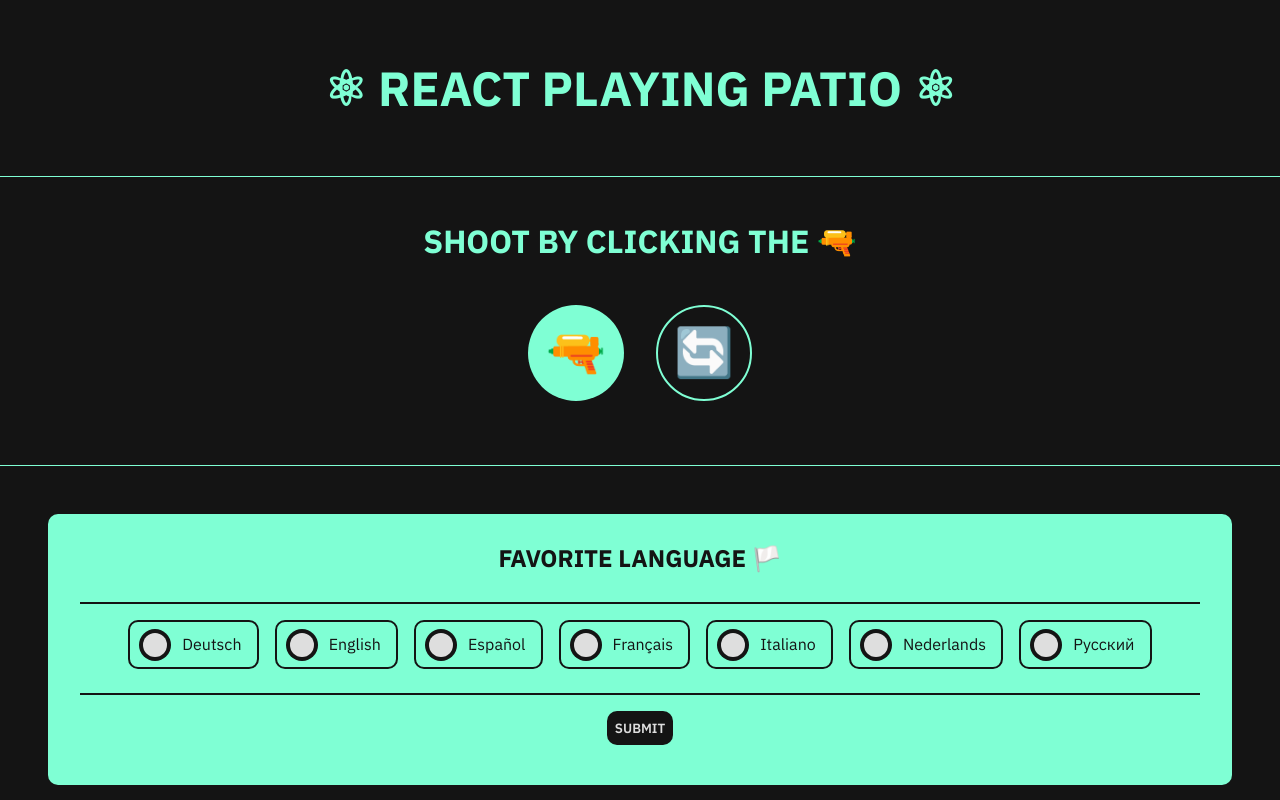
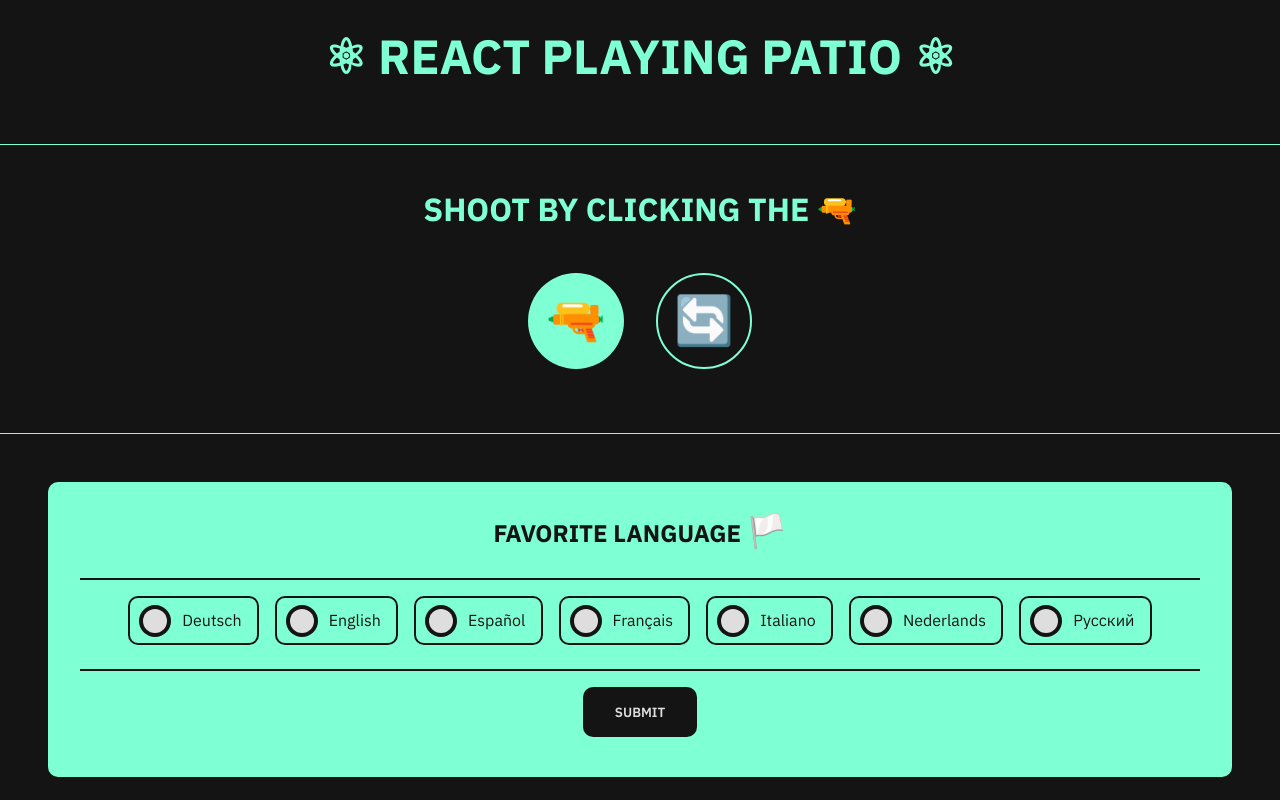
Before and after one commit to Devs2Rios/react-complete-guide, a React (Create React App) app: page / in a window 1280 px wide. Shown: the top 800 px of the page. Built offline with nearby package versions, Linux system fonts and the light colour scheme.

Commit message:
Languages

```diff
--- a/src/components/App/App.css
+++ b/src/components/App/App.css
@@ -6,3 +6,7 @@
   justify-content: space-between;
   align-items: center;
 }
+
+.members-title {
+  padding: 2rem 2rem 2.5rem 2rem;
+}
--- a/src/components/App/App.js
+++ b/src/components/App/App.js
@@ -1,4 +1,5 @@
 import './App.css';
+import { useState } from 'react';
 import Footer from '../Footer/Footer';
 import Member from '../Member/Member';
 import Container from '../Container/Container';
@@ -6,23 +7,39 @@ import ShootGame from '../ShootGame/ShootGame';
 import LanguageForm from '../LanguageForm/LanguageForm';
 
 export default function App() {
+  // States
+  const [userLocale, setUserLocale] = useState('en-US');
+  const [title, setTitle] = useState('REACT PLAYING PATIO');
+  const [membersTitle, setMembersTitle] = useState('Members');
+  const [gameQuotes, setGameQuotes] = useState([
+    'SHOOT BY CLICKING THE 🔫',
+    'SHOOT UNTIL YOU FIND THE 💎',
+    "YOU'RE RICH NOW!",
+  ]);
+  // Variables
   const members = {
     lalo: { nme: 'Eduardo Aire', handle: '@eduairet' },
     pedro: { nme: 'Pedro Ortíz', handle: '@Portizhead' },
   };
   const creator = { nme: 'Devs2Rios', url: 'https://github.com/Devs2Rios' };
-  const appTitle = '⚛ React Playing Patio ⚛';
-  document.title = `${creator.nme} - ${appTitle}`;
-
+  // Event handlers
+  const handleLang = (locl, title, mtitle, quotes) => {
+    setUserLocale(locl);
+    setTitle(title);
+    setMembersTitle(mtitle);
+    setGameQuotes(quotes);
+    document.title = `${creator.nme} - ⚛ ${title} ⚛`;
+  };
+  // App component
   return (
     <div className='App'>
       <header>
-        <h1 style={{ padding: '2rem 2rem 0 2rem' }}>{appTitle}</h1>
-        <ShootGame />
+        <h1>{`⚛ ${title} ⚛`}</h1>
+        <ShootGame quotes={gameQuotes} />
       </header>
       <main>
-        <LanguageForm />
-        <h2>Members</h2>
+        <LanguageForm handleLang={handleLang} />
+        <h2 className='members-title'>{membersTitle}</h2>
         <Container>
           {Object.values(members).map(member => (
             <Member
@@ -32,7 +49,7 @@ export default function App() {
           ))}
         </Container>
       </main>
-      <Footer creator={creator} />
+      <Footer creator={creator} locl={userLocale} />
     </div>
   );
 }
--- a/src/components/Footer/Footer.js
+++ b/src/components/Footer/Footer.js
@@ -12,14 +12,9 @@ export default function Footer(props) {
     minute: '2-digit',
     second: '2-digit',
   };
-  // User browser localization
-  const userLocale =
-    navigator.languages && navigator.languages.length
-      ? navigator.languages[0]
-      : navigator.language;
   // Date updater function
   const updateDate = date =>
-    new Intl.DateTimeFormat(userLocale, options).format(new Date());
+    new Intl.DateTimeFormat(props.locl, options).format(new Date());
   // State
   const [date, setDate] = useState(updateDate);
   // Date live update
--- a/src/components/LanguageForm/LanguageForm.css
+++ b/src/components/LanguageForm/LanguageForm.css
@@ -20,6 +20,10 @@
 .fav-lang-title {
   padding-bottom: 2rem;
   border-bottom: 2px solid var(--black);
+}
+
+#lang-flag {
+  font-size: 2rem;
 }
 
 @media (hover: hover) {
--- a/src/components/LanguageForm/LanguageForm.js
+++ b/src/components/LanguageForm/LanguageForm.js
@@ -1,40 +1,149 @@
 import './LanguageForm.css';
 import { useState } from 'react';
 
-export default function LanguageForm() {
+export default function LanguageForm(props) {
   const langs = [
-    { nme: 'Deutsch', submit: 'Einreichen', color: '#FFDE00', flag: '🇩🇪' },
-    { nme: 'English', submit: 'Submit', color: '#7FFFD4', flag: '🇺🇸' },
-    { nme: 'Español', submit: 'Enviar', color: '#57FF7E', flag: '🇲🇽' },
-    { nme: 'Français', submit: 'Soumettre', color: '#FF5EF0', flag: '🇫🇷' },
-    { nme: 'Italiano', submit: 'Invia', color: '#0089FF', flag: '🇮🇹' },
-    { nme: 'Nederlands', submit: 'Indienen', color: '#FF6F00', flag: '🇳🇱' },
-    { nme: 'Русский', submit: 'Подчиниться', color: '#FF4E66', flag: '🇷🇺' },
+    {
+      nme: 'Deutsch',
+      submit: 'Einreichen',
+      color: '#FFDE00',
+      flag: '🇩🇪',
+      locl: 'de-DE',
+      title: 'REACT-SPIELPLATZ',
+      mtitle: 'Mitglieder',
+      ftitle: 'LIEBLINGSSPRACHE',
+      quotes: Array.from({ length: 3 }, _ => ''),
+    },
+    {
+      nme: 'English',
+      submit: 'Submit',
+      color: '#7FFFD4',
+      flag: '🇺🇸',
+      locl: 'en-US',
+      title: 'REACT PLAYING PATIO',
+      mtitle: 'Members',
+      ftitle: 'FAVORITE LANGUAGE',
+      quotes: Array.from({ length: 3 }, _ => ''),
+    },
+    {
+      nme: 'Español',
+      submit: 'Enviar',
+      color: '#57FF7E',
+      flag: '🇲🇽',
+      locl: 'es-MX',
+      title: 'PATIO DE JUEGOS DE REACT',
+      mtitle: 'Miembros',
+      ftitle: 'LENGUAJE FAVORITO',
+      quotes: Array.from({ length: 3 }, _ => ''),
+    },
+    {
+      nme: 'Français',
+      submit: 'Soumettre',
+      color: '#FF5EF0',
+      flag: '🇫🇷',
+      locl: 'fr-FR',
+      title: 'AIRE DE JEUX DE REACT',
+      mtitle: 'Membres',
+      ftitle: 'LANGUE PRÉFÉRÉE',
+      quotes: Array.from({ length: 3 }, _ => ''),
+    },
+    {
+      nme: 'Italiano',
+      submit: 'Invia',
+      color: '#0089FF',
+      flag: '🇮🇹',
+      locl: 'it-IT',
+      title: 'IL PARCO GIOCHI DI REACT',
+      mtitle: 'Membri',
+      ftitle: 'LINGUA PREFERITA',
+      quotes: Array.from({ length: 3 }, _ => ''),
+    },
+    {
+      nme: 'Nederlands',
+      submit: 'Indienen',
+      color: '#FF6F00',
+      flag: '🇳🇱',
+      locl: 'nl-NL',
+      title: "REACT'S SPEELPLAATS",
+      mtitle: 'Leden',
+      ftitle: 'FAVORIETE TAAL',
+      quotes: Array.from({ length: 3 }, _ => ''),
+    },
+    {
+      nme: 'Русский',
+      submit: 'Подчиниться',
+      color: '#FF4E66',
+      flag: '🇷🇺',
+      locl: 'ru-RU',
+      title: 'ДЕТСКАЯ ПЛОЩАДКА РЕАКТ',
+      mtitle: 'Члены',
+      ftitle: 'ЛЮБИМЫЙ ЯЗЫК',
+      quotes: Array.from({ length: 3 }, _ => ''),
+    },
   ];
-
-  const [favLang, setFavLang] = useState({ nme: '', submit: 'Submit' });
-
+  // Quotes
+  // de
+  langs[0].quotes[0] = 'AUFNEHMEN DURCH KLICKEN AUF 🔫';
+  langs[0].quotes[1] = 'SCHIEßEN SIE, BIS SIE DAS 💎 FINDEN';
+  langs[0].quotes[2] = 'DU BIST JETZT REICH!';
+  // en
+  langs[1].quotes[0] = 'SHOOT BY CLICKING THE 🔫';
+  langs[1].quotes[1] = 'SHOOT UNTIL YOU FIND THE 💎';
+  langs[1].quotes[2] = "YOU'RE RICH NOW!";
+  // es
+  langs[2].quotes[0] = 'DISPARA HACIENDO CLIC EN LA 🔫';
+  langs[2].quotes[1] = 'DISPARA HASTA QUE ENCUENTRES EL 💎';
+  langs[2].quotes[2] = '¡AHORA ERES RICO!';
+  // fr
+  langs[3].quotes[0] = 'TIREZ EN CLIQUANT SUR LA 🔫';
+  langs[3].quotes[1] = "TIREZ JUSQU'À CE QUE VOUS TROUVEZ LE 💎";
+  langs[3].quotes[2] = 'TU ES RICHE MAINTENANT !';
+  // it
+  langs[4].quotes[0] = 'SCATTA CLICCANDO SULLA 🔫';
+  langs[4].quotes[1] = 'SPARA FINO A TROVARE IL 💎';
+  langs[4].quotes[2] = 'SEI RICCO ORA!';
+  // nl
+  langs[5].quotes[0] = 'SCHIET DOOR OP DE 🔫 TE KLIKKEN';
+  langs[5].quotes[1] = 'SCHIETEN TOT JE DE 💎 VINDT';
+  langs[5].quotes[2] = 'JE BENT NU RIJK!';
+  // ru
+  langs[6].quotes[0] = 'СНИМАЙТЕ, НАЖИМАЯ НА 🔫';
+  langs[6].quotes[1] = 'СТРЕЛЯЙ, ПОКА НЕ НАЙДЕШЬ 💎';
+  langs[6].quotes[2] = 'ВЫ ТЕПЕРЬ БОГАТЫ!';
+  // Preset
+  const defaultLang = {
+    nme: '',
+    submit: 'Submit',
+    ftitle: 'FAVORITE LANGUAGE',
+  };
+  // State
+  const [favLang, setFavLang] = useState({ ...defaultLang });
+  // Event handlers
+  // Favorite language
   const handleFavLang = e => {
-    const langVal = e.target.value;
+    const langVal = e.target.value,
+      lang = langs.find(lang => lang.nme === langVal);
     setFavLang({
       nme: langVal,
-      submit: langs.find(lang => lang.nme === langVal).submit,
+      submit: lang.submit,
+      ftitle: lang.ftitle,
     });
   };
-
+  // Submit
   const handleSubmit = e => {
     e.preventDefault();
-    const el = e.target,
+    const el = e.target.lastChild,
       lang = langs.find(lang => lang.submit === el.value);
     document.documentElement.style.setProperty('--accent', lang.color);
     document.getElementById('lang-flag').textContent = lang.flag;
-    el.parentElement.reset();
+    el.value = lang.submit;
+    props.handleLang(lang.locl, lang.title, lang.mtitle, lang.quotes);
   };
-
+  // Component render
   return (
-    <form>
+    <form onSubmit={handleSubmit}>
       <legend className='fav-lang-title'>
-        Favorite Language <span id='lang-flag'>🏳️</span>
+        {favLang.ftitle} <span id='lang-flag'>🏳️</span>
       </legend>
       <span className='radio-container'>
         {langs.map(lang => {
@@ -56,12 +165,7 @@ export default function LanguageForm() {
           );
         })}
       </span>
-      <input
-        id='submit-lang'
-        type='submit'
-        value={favLang.submit}
-        onClick={handleSubmit}
-      />
+      <input id='submit-lang' type='submit' value={favLang.submit} />
     </form>
   );
 }
--- a/src/components/ShootGame/ShootGame.js
+++ b/src/components/ShootGame/ShootGame.js
@@ -3,10 +3,11 @@ import { useState } from 'react';
 import Container from '../Container/Container';
 import GameButton from './GameButton/GameButton';
 
-export default function ShootButton() {
+export default function ShootGame(props) {
+  // Preset
   const preset = {
     emoji: '🔫',
-    msg: 'Shoot by clicking the 🔫',
+    msg: 0,
     playing: true,
   };
   const [game, setGame] = useState({ ...preset });
@@ -15,13 +16,13 @@ export default function ShootButton() {
     const emojis = [...'🔫💣🧨🪓🔪🗡🥊🏴💎'];
     const rEmoji = emojis[Math.round(Math.random() * (emojis.length - 1))];
     if (game.playing && game.emoji !== '💎') {
-      setGame({
-        ...game,
+      setGame(prevState => ({
+        ...prevState,
         emoji: rEmoji,
-        msg: 'Shoot until you find the 💎',
-      });
+        msg: 1,
+      }));
       if (rEmoji === '💎') {
-        setGame({ emoji: rEmoji, msg: "You're rich now!", playing: false });
+        setGame({ emoji: rEmoji, msg: 2, playing: false });
       }
     }
   };
@@ -33,7 +34,7 @@ export default function ShootButton() {
   };
   return (
     <Container className='game'>
-      <h3 className='game-message'>{game.msg}</h3>
+      <h3 className='game-message'>{props.quotes[game.msg]}</h3>
       <Container>
         <GameButton active={game.playing} action={shoot} text={game.emoji} />
         <GameButton active={!game.playing} action={again} text='🔄' />
--- a/src/index.css
+++ b/src/index.css
@@ -145,6 +145,7 @@ input[type='submit'] {
   transition: all ease 0.25s;
   align-self: center;
   border-radius: 10px;
+  padding: 1rem 2rem;
 }
 
 input[type='submit']:active {
```
Also changed, not shown: 11 other files (tests, documents, lock files or other folders).
